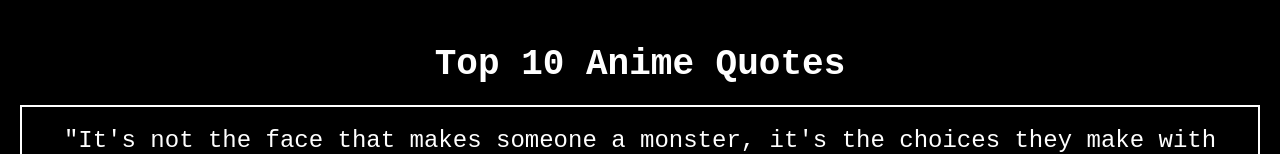
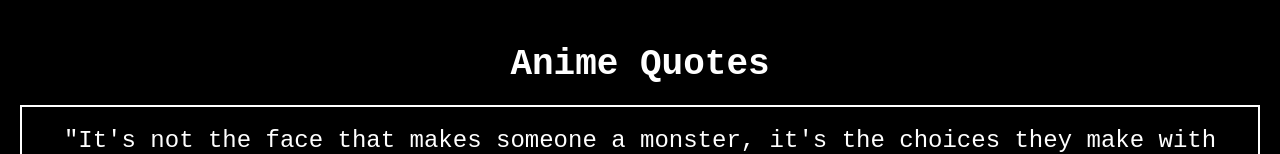
Before and after one commit to adarshgnath/terraform-beginner-bootcamp-2023, a plain HTML site: page public/index.html in a window 1280 px wide. Shown: the top 154 px of the page. Drawn offline with Linux system fonts and the light colour scheme.

Commit message:
31 implimented content version (#32)

```diff
--- a/public/index.html
+++ b/public/index.html
@@ -34,7 +34,7 @@
     </style>
 </head>
 <body>
-    <h1>Top 10 Anime Quotes</h1>
+    <h1>Anime Quotes</h1>
     <div class="quote">
         <p>"It's not the face that makes someone a monster, it's the choices they make with their lives."</p>
         <span>- Naruto Uzumaki (Naruto)</span>
```
Also changed, not shown: public/error.html (+1 -1 lines), 6 other files.
